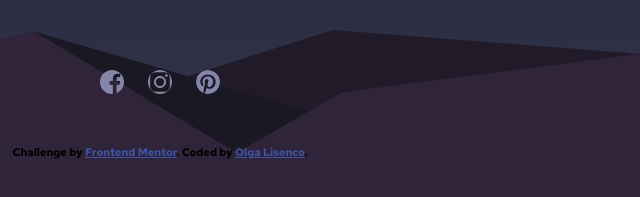
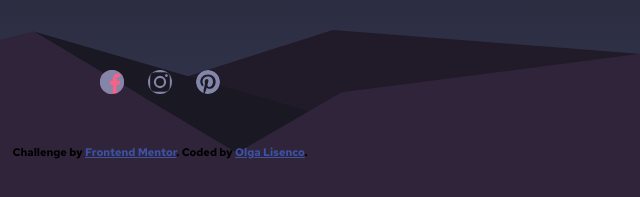
Before and after one commit to olgalis/CountDownTimer, a plain HTML site: page index.html in a window 1280 px wide. In both pictures the pointer is over the picture 592 px from the left and 723 px from the top of the page. Shown: the part 641-838 px from the top of the page, 480-1120 px from the left. Drawn offline with Linux system fonts and the light colour scheme.

Commit message:
Social-media Icons with hover

```diff
--- a/styles.css
+++ b/styles.css
@@ -81,9 +81,7 @@ body {
     font-weight: bold;
     letter-spacing: 3px;
     cursor: pointer;
-    /* -webkit-background-clip: text;
-    background-clip: text;
-    -moz-text-fill-color:transparent;  */
+
 }
 
 .heading h1:hover{
@@ -197,8 +195,8 @@ cursor: pointer;
     border-radius: 50%;
 }
 
-.social-icons-wrapper img:hover {
-    color: var(--soft-red);
+.social-icons-wrapper a:hover img {
+    background-color: var(--soft-red);
 }
 
 .attribution {
```
